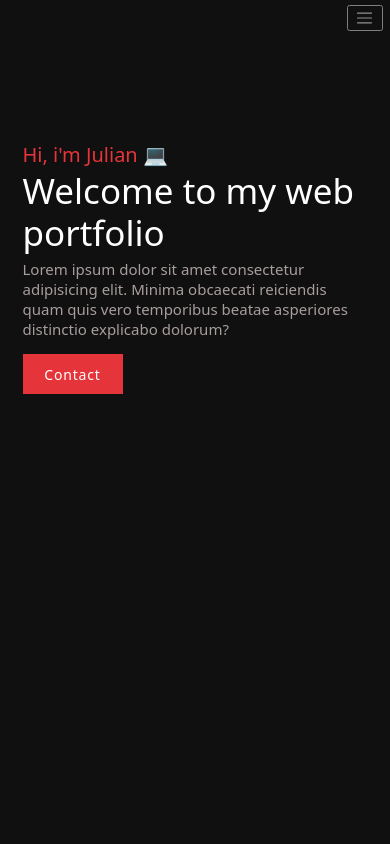
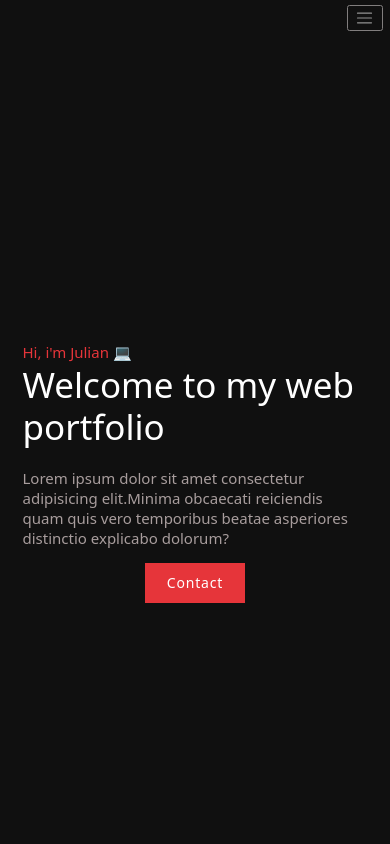
Before and after one commit to Juliancho2/Juliancho2.github.io, a plain HTML site: page index.html in a window 390 px wide. Shown: the top 844 px of the page. Drawn offline with nearby package versions, Linux system fonts and the light colour scheme.

Commit message:
primer version del proyecto

```diff
--- a/index.html
+++ b/index.html
@@ -56,12 +56,12 @@
                 <div class="row ">
 
                     <div class="col col-md-8  d-flex align-items-center ">
-                        <div class="main-description-container">
+                        <div class="main-description-container ">
                             <small>Hi, i'm Julian 💻</small>
-                            <h2>Welcome to my web portfolio</h2>
-                            <p>Lorem ipsum dolor sit amet consectetur adipisicing elit. Minima obcaecati reiciendis quam
+                            <h2>Welcome  to my web portfolio</h2>
+                            <p>Lorem ipsum dolor sit amet consectetur adipisicing elit.Minima obcaecati reiciendis quam
                                 quis vero temporibus beatae asperiores distinctio explicabo dolorum?</p>
-                            <button class="btn btn-danger">Contact</button>
+                            <div class="w-100 text-center text-sm-start" ><button class="btn btn-danger justify-self-center">Contact</button></div>
                         </div>
                     </div>
                     <div class="col col-md-4 d-none d-md-block">
@@ -218,7 +218,7 @@
                             <a href="#">
                                 <div class="overlay">
                                     <h2>Platzi conf</h2>
-                                    <div>
+                                    <div class="text-center">
                                         <span class="badge rounded-pill bg-danger">Html</span>
                                         <span class="badge rounded-pill bg-info text-dark">Css</span>
                                         <span class="badge rounded-pill bg-warning text-dark">JavaScript</span>
--- a/style.css
+++ b/style.css
@@ -317,23 +317,20 @@ header{
 }
 
 @media  screen and (max-width:570px) {
-    #main-description {
 
-        align-items: flex-start;
-    }
 
-    .main-description-container{
-        margin-top: 90px;
-    }
 
 #main-description .col small{
       display: inline-block;
-      font-size: 2rem;
+      font-size: 1.5rem;
        width: 100%;
      text-align: start;
+
     }
     #main-description .col h2{
-    font-size: 3.5rem;
+        font-size: 3.5rem;
+        margin-bottom: 15px;
+        padding-bottom: 5px;
 
     }
     #main-description .col p{
@@ -358,6 +355,10 @@ header{
     .container-experience .item:nth-child(1) small{
         font-size: 1.2rem;
     }
+.overlay{
+    height: 100%;
+}
+
 
 
 
```
